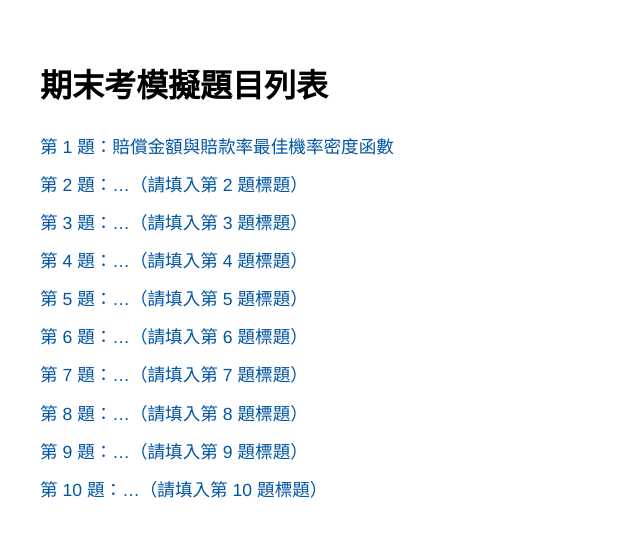
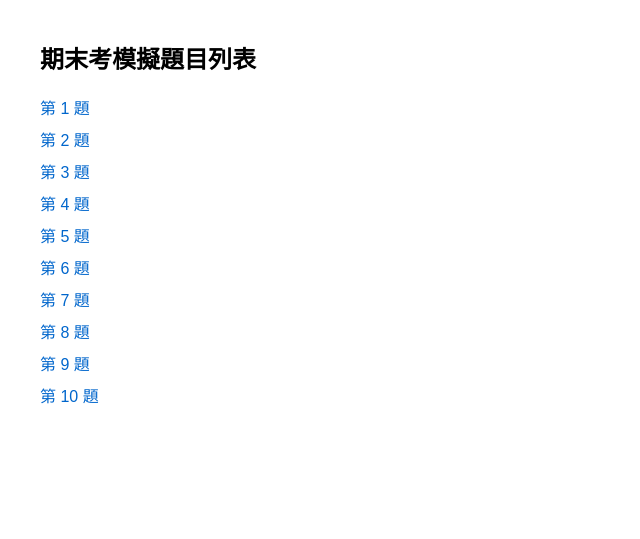
Before and after one commit to stone901016/exam_site, a Flask app: page / in a window 1280 px wide. Shown: the top 539 px of the page, without its empty margins (0-640 px from the left). Run offline with Flask 3, Linux system fonts and the light colour scheme; parts of the project's set-up code (start-up, migrations or seed data) failed here and were passed over.

Commit message:
Update index.html

```diff
--- a/templates/index.html
+++ b/templates/index.html
@@ -3,45 +3,37 @@
 <head>
   <meta charset="utf-8">
   <title>期末考模擬題目列表</title>
-  <link rel="stylesheet" href="{{ url_for('static', filename='css/style.css') }}">
   <style>
     body {
-      font-family: "Microsoft JhengHei", "Helvetica Neue", Helvetica, Arial, sans-serif;
-      margin: 20px;
+      font-family: Arial, sans-serif;
+      margin: 40px;
     }
     h1 {
+      font-size: 24px;
       margin-bottom: 20px;
     }
-    ul.question-list {
+    ul {
       list-style: none;
       padding: 0;
     }
-    ul.question-list li {
-      margin-bottom: 10px;
+    li {
+      margin: 8px 0;
     }
-    ul.question-list a {
+    a {
       text-decoration: none;
-      color: #0055a5;
-      font-size: 1.1em;
+      color: #0066cc;
     }
-    ul.question-list a:hover {
+    a:hover {
       text-decoration: underline;
     }
   </style>
 </head>
 <body>
   <h1>期末考模擬題目列表</h1>
-  <ul class="question-list">
-    <li><a href="{{ url_for('question', qid=1) }}">第 1 題：賠償金額與賠款率最佳機率密度函數</a></li>
-    <li><a href="{{ url_for('question', qid=2) }}">第 2 題：…（請填入第 2 題標題）</a></li>
-    <li><a href="{{ url_for('question', qid=3) }}">第 3 題：…（請填入第 3 題標題）</a></li>
-    <li><a href="{{ url_for('question', qid=4) }}">第 4 題：…（請填入第 4 題標題）</a></li>
-    <li><a href="{{ url_for('question', qid=5) }}">第 5 題：…（請填入第 5 題標題）</a></li>
-    <li><a href="{{ url_for('question', qid=6) }}">第 6 題：…（請填入第 6 題標題）</a></li>
-    <li><a href="{{ url_for('question', qid=7) }}">第 7 題：…（請填入第 7 題標題）</a></li>
-    <li><a href="{{ url_for('question', qid=8) }}">第 8 題：…（請填入第 8 題標題）</a></li>
-    <li><a href="{{ url_for('question', qid=9) }}">第 9 題：…（請填入第 9 題標題）</a></li>
-    <li><a href="{{ url_for('question', qid=10) }}">第 10 題：…（請填入第 10 題標題）</a></li>
+  <ul>
+    {%- for i in range(1, 11) %}
+      <li><a href="{{ url_for('question', qid=i) }}">第 {{ i }} 題</a></li>
+    {%- endfor %}
   </ul>
 </body>
 </html>
```
